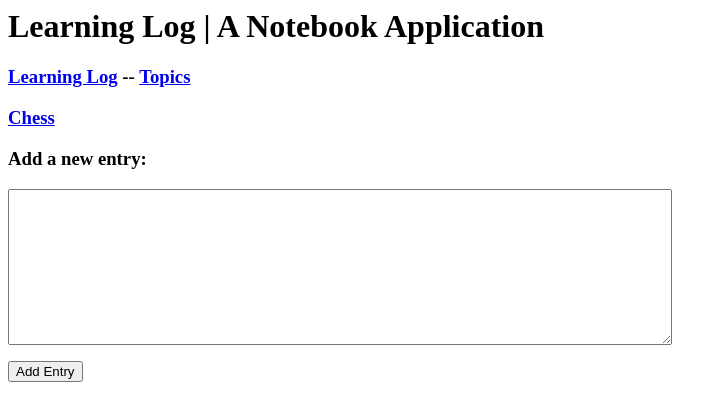
After one commit to moyales/Learning-Log, a Django app: page /new_entry/1/ in a window 1280 px wide. The commit adds this page. Shown: the top 420 px of the page, without its empty margins (0-727 px from the left). Run offline with Django 3.2, Linux system fonts and the light colour scheme; data comes from the database, SQL or seed files in the repository; both versions use the stored data as it was after the commit.

Commit message:
New entries model form

```diff
--- a/learning_logs/forms.py
+++ b/learning_logs/forms.py
@@ -1,13 +1,22 @@
 from django import forms
 
-from .models import Topic
+from .models import Topic, Entry
 
 # This is the simplest way to build a from in Django.
 # Using ModelForm, which uses information from models we defined previously
-
 class TopicForm(forms.ModelForm):
     class Meta:
         model = Topic
         fields = ['text']
         # Don't generate a label for the text field.
         labels = {'text': ''}
+
+# We need to create a form associated with the Entry model,
+# with a bit more customisation than TopicForm:
+class EntryForm(forms.ModelForm):
+    class Meta:
+        model = Entry
+        fields = ['text']
+        labels = {'text': ''}
+        # Default col size is 40.
+        widgets = {'text': forms.Textarea(attrs={'cols': 80})}
--- /dev/null
+++ b/learning_logs/templates/learning_logs/new_entry.html
@@ -0,0 +1,14 @@
+{% extends "learning_logs/base.html" %}
+
+{% block content %}
+
+  <h3><a href="{% url 'learning_logs:topic' topic.id %}">{{ topic }}</a></h3>
+
+  <h3>Add a new entry:</h3>
+  <form action="{% url 'learning_logs:new_entry' topic.id %}" method="POST">
+      {% csrf_token %}
+      {{ form.as_p }}
+      <button name='submit'>Add Entry</button>
+  </form>
+
+{% endblock content %}
--- a/learning_logs/templates/learning_logs/topic.html
+++ b/learning_logs/templates/learning_logs/topic.html
@@ -5,6 +5,9 @@
   <h2>Topic: {{ topic }}</h2>
 
   <h2>Entries:</h2>
+  <h3>
+      <a href="{% url 'learning_logs:new_entry' topic.id %}">Add new entry...</a>
+  </h3>
   <ul>
       {% for entry in entries %}
          <li>
--- a/learning_logs/urls.py
+++ b/learning_logs/urls.py
@@ -19,4 +19,7 @@ urlpatterns = [
     # --Ch. 19 URLS ; Allowing User Input--
     # Page for adding a new topic.
     path('new_topic/', views.new_topic, name='new_topic'),
+
+    # Page for adding a new entry.
+    path('new_entry/<int:topic_id>/', views.new_entry, name='new_entry'),
 ]
--- a/learning_logs/views.py
+++ b/learning_logs/views.py
@@ -3,7 +3,7 @@ from django.http import HttpResponseRedirect
 from django.urls import reverse
 
 from .models import Topic
-from .forms import TopicForm
+from .forms import TopicForm, EntryForm
 
 # Create your views here.
 def index(request):
@@ -43,3 +43,23 @@ def new_topic(request):
 
     context = {'form': form}
     return render(request, 'learning_logs/new_topic.html', context)
+
+# new_entry() is much like the new_topic() function:
+def new_entry(request, topic_id):
+    '''Adds a new entry for a particular topic.'''
+    topic = Topic.objects.get(id=topic_id)
+
+    if request.method != 'POST':
+        # No data submitted; create a blank form.
+        form = EntryForm()
+    else:
+        # POST data submitted; process data.
+        form = EntryForm(data=request.POST)
+        if form.is_valid():
+            new_entry = form.save(commit=False)
+            new_entry.topic = topic
+            new_entry.save()
+            return HttpResponseRedirect(reverse('learning_logs:topic', args=[topic_id]))
+
+    context = {'topic': topic, 'form': form}
+    return render(request, 'learning_logs/new_entry.html', context)
```
Also changed, not shown: db.sqlite3.
